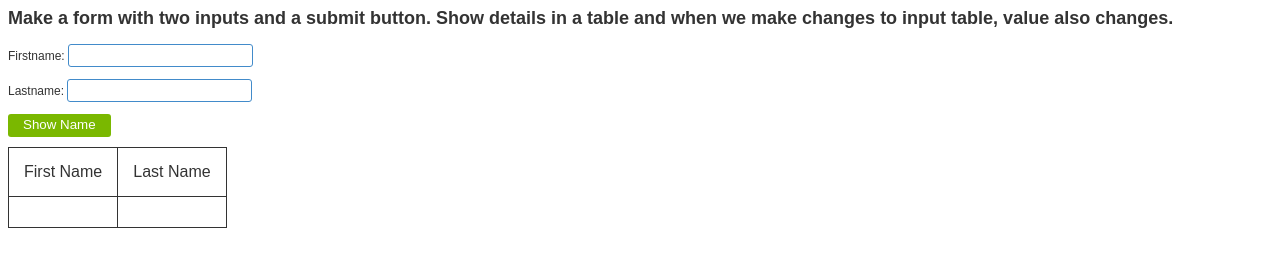
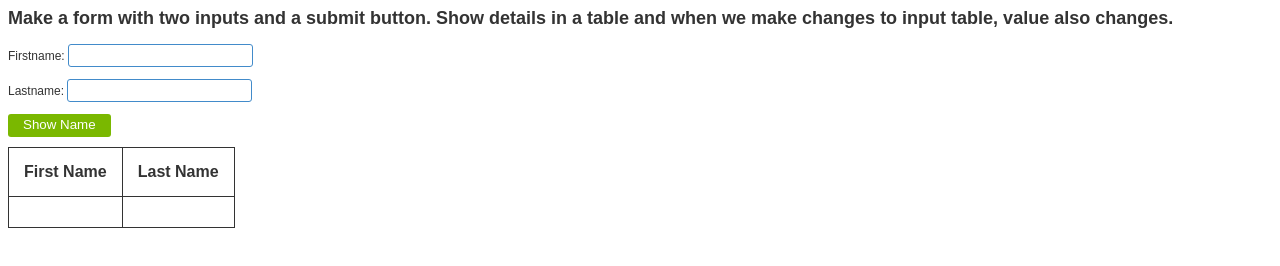
Before and after one commit to bkarthikeyan1988/fed-session10-assignment1, a plain HTML site: page index.html in a window 1280 px wide. Drawn offline with Linux system fonts and the light colour scheme.

Commit message:
Issue Fixes

```diff
--- a/css/style.css
+++ b/css/style.css
@@ -18,6 +18,6 @@ input {
 	margin: 10px 0;
 	border: 1px solid #333;
 }
-.name-table thead td {border-bottom: 1px solid #333;}
-.name-table td {padding: 15px}
-.name-table td:first-child {border-right: 1px solid #333;}
+.name-table thead th {border-bottom: 1px solid #333;}
+.name-table td,.name-table th {padding: 15px 15px}
+.name-table td:first-child,.name-table th:first-child {border-right: 1px solid #333;}
--- a/acd-fed-assignment1.html
+++ b/index.html
@@ -27,8 +27,8 @@
 		<button ng-click="click()">Show Name</button>
 		<table class="name-table" border="0" cellpadding="0" cellspacing="0">
 			<thead>
-				<td>First Name</td>
-				<td>Last Name</td>
+				<th>First Name</th>
+				<th>Last Name</th>
 			</thead>
 			<tr>
 				<td>{{firstname}}</td>
```
